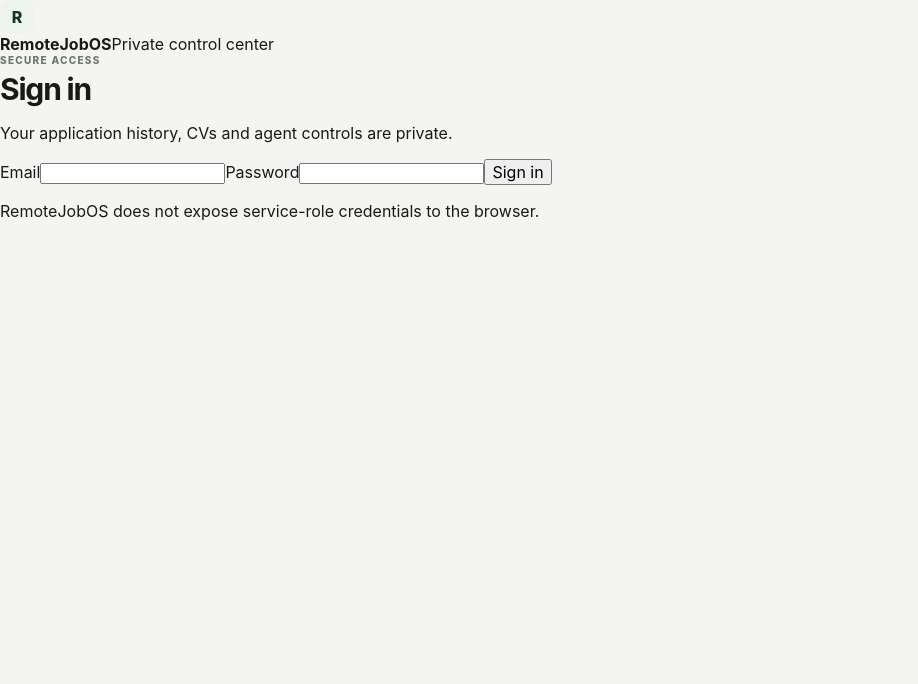
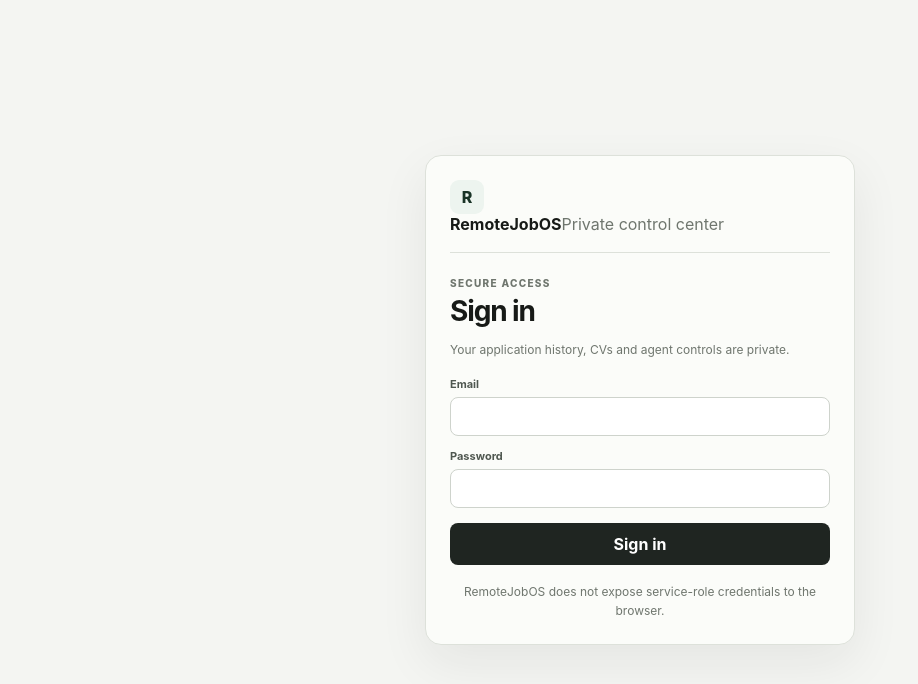
Before and after one commit to emmy16-glitch/RemoteJobOS, a Next.js app in the folder apps/web/: page /login in a window 1280 px wide. Shown: the top 684 px of the page, without its empty margins (0-918 px from the left). Built offline with nearby package versions, Linux system fonts and the light colour scheme; no server answers.

Commit message:
feat: style authenticated dashboard and login states

```diff
--- a/apps/web/app/globals.css
+++ b/apps/web/app/globals.css
@@ -86,3 +86,38 @@ h1 { font-size: 30px; margin: 0; letter-spacing: -.04em; }
   .jobRow > span:nth-child(3), .jobRow > span:nth-child(4) { grid-column: 2; }
   .activity { grid-template-columns: 44px 60px 1fr; }
 }
+
+
+.topActions { display: flex; align-items: center; gap: 9px; }
+.signOut { border: 1px solid var(--line); background: var(--panel); padding: 9px 11px; border-radius: 9px; cursor: pointer; font-size: 12px; color: var(--ink); }
+.signOut:hover { background: #ecefe9; }
+.dot.off, .pulse.off { background: #a7aaa6; }
+.live.idle { color: #777e78; }
+.panelMeta { color: var(--muted); font-size: 10px; }
+.emptyState { border: 1px dashed var(--line); border-radius: 9px; padding: 24px; color: var(--muted); font-size: 12px; line-height: 1.55; text-align: center; }
+.notice.warning { background: #f5f0e4; border-color: #dfd2b4; }
+.setupShell, .loginShell { min-height: 100vh; display: grid; place-items: center; padding: 24px; background: var(--bg); }
+.setupCard, .loginCard { width: min(100%, 430px); background: var(--panel); border: 1px solid var(--line); border-radius: 16px; padding: 24px; box-shadow: 0 18px 50px rgba(27, 32, 28, .07); }
+.setupBrand, .loginBrand { border-bottom: 1px solid var(--line); padding: 0 0 18px; margin-bottom: 24px; color: var(--ink); }
+.setupBrand span, .loginBrand span { color: var(--muted); }
+.setupCard h1, .loginCopy h1 { font-size: 28px; margin: 0 0 10px; }
+.setupCard > p:not(.eyebrow), .loginCopy > p:not(.eyebrow), .loginFoot { color: var(--muted); font-size: 12px; line-height: 1.6; }
+.setupCode { display: grid; gap: 7px; margin: 18px 0; }
+.setupCode code { border: 1px solid var(--line); background: #f1f3ef; border-radius: 7px; padding: 9px 10px; font-size: 11px; overflow-wrap: anywhere; }
+.muted { color: var(--muted); }
+.loginCopy { margin-bottom: 18px; }
+.loginAlert { background: #f3efe4; border: 1px solid #ded3b8; color: #5b513c; border-radius: 8px; padding: 10px 11px; font-size: 11px; line-height: 1.45; margin-bottom: 13px; }
+.loginAlert.error { background: #f4e9e7; border-color: #e1c7c2; color: #70443d; }
+.loginForm { display: grid; gap: 13px; }
+.loginForm label { display: grid; gap: 6px; color: #4f5750; font-size: 11px; font-weight: 700; }
+.loginForm input { width: 100%; border: 1px solid #ced3cc; border-radius: 8px; background: white; padding: 11px 12px; outline: none; font-size: 13px; }
+.loginForm input:focus { border-color: #6a8a77; box-shadow: 0 0 0 3px rgba(77, 112, 91, .1); }
+.loginForm button { border: 0; border-radius: 8px; background: var(--dark); color: white; padding: 11px 13px; font-weight: 750; cursor: pointer; margin-top: 2px; }
+.loginForm button:disabled, .loginForm input:disabled { opacity: .55; cursor: not-allowed; }
+.loginFoot { margin: 17px 0 0; text-align: center; }
+
+@media (max-width: 620px) {
+  .topActions { gap: 6px; }
+  .signOut { padding: 8px 9px; }
+  .setupCard, .loginCard { padding: 20px; }
+}
```
